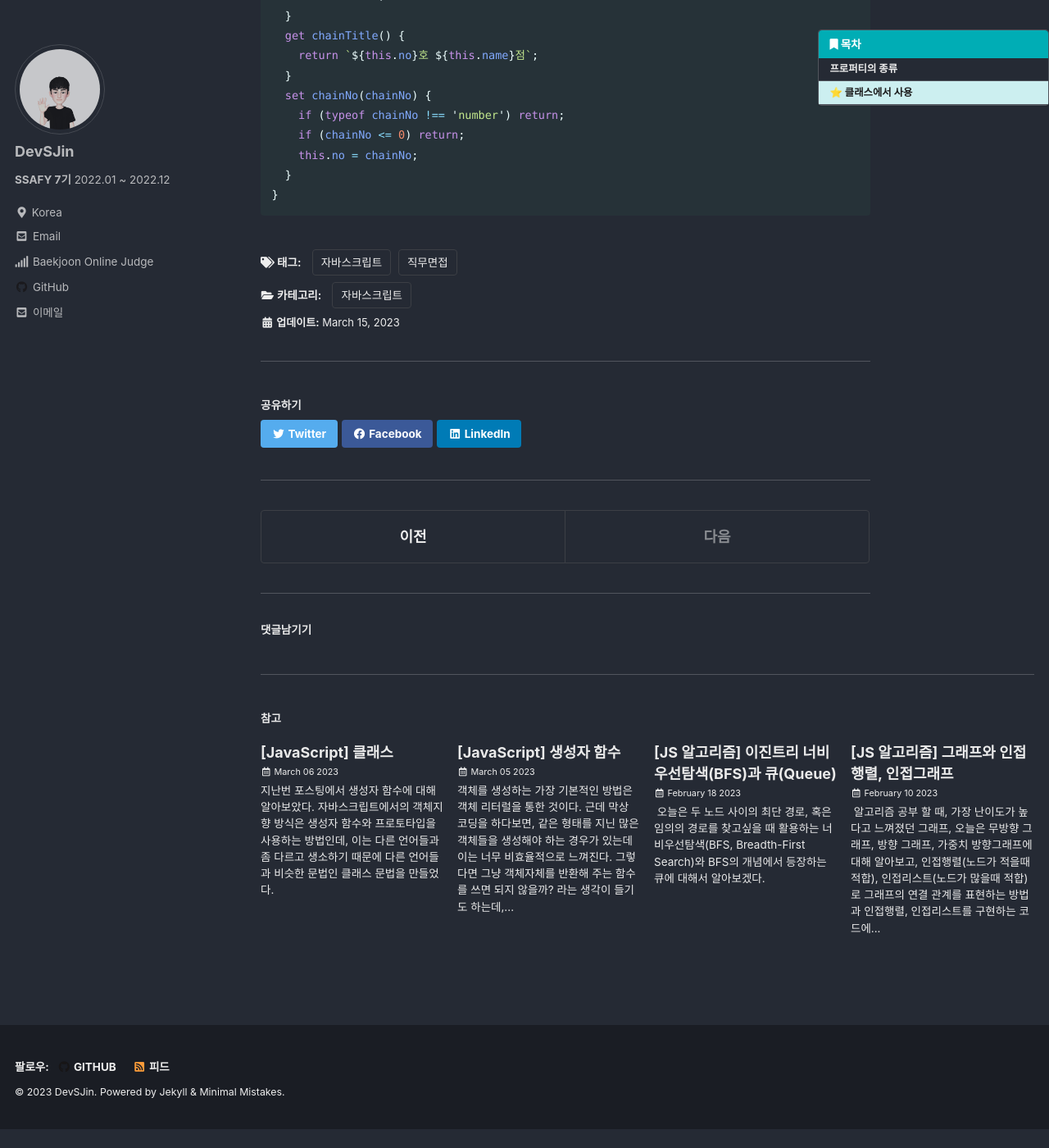
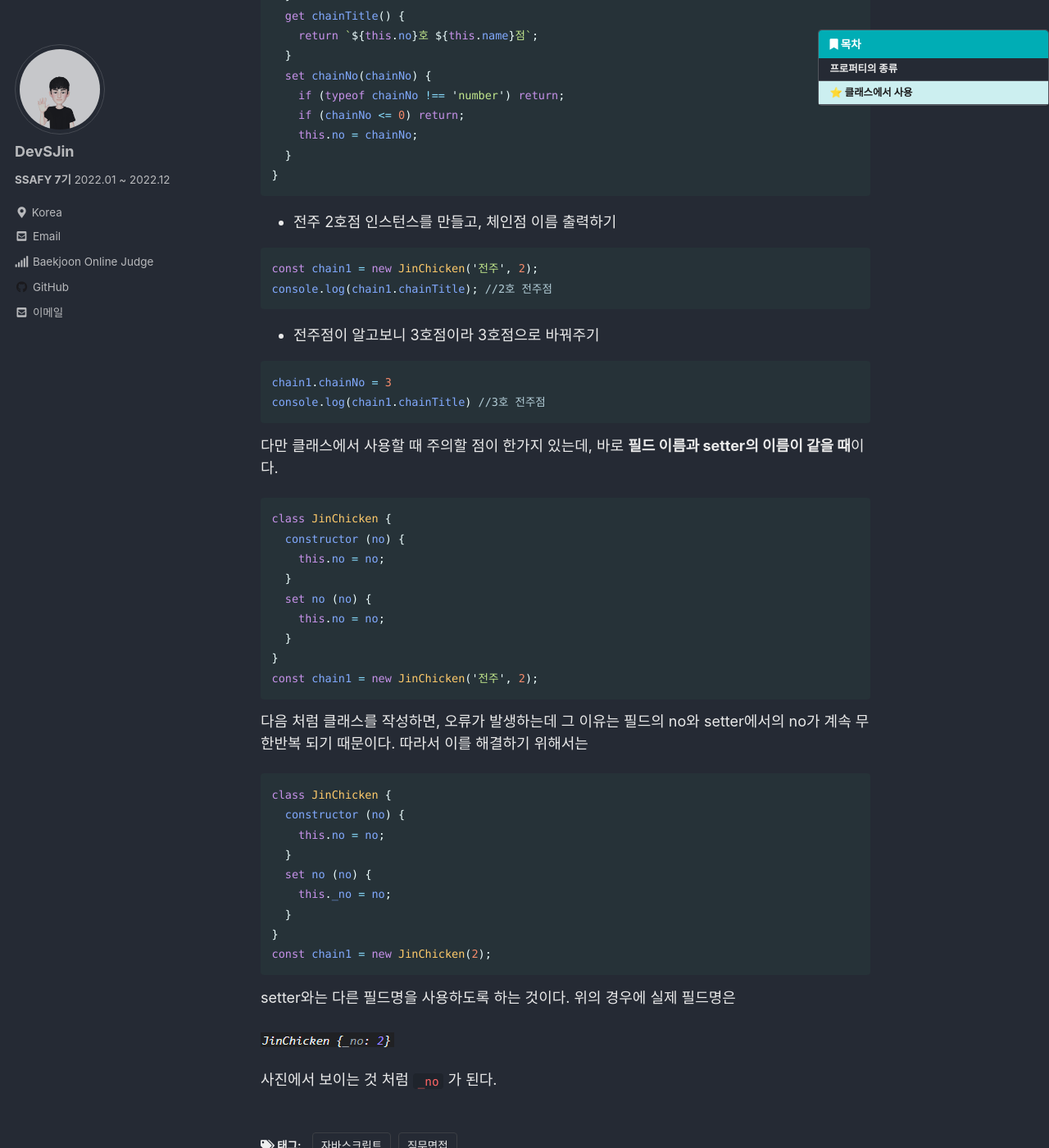
Before and after one commit to DevSJin/DevSJin.github.io, a Jekyll site: the page built from _posts/javascript/2023-03-15-자바스크립트 접근자프로퍼티.md, in a window 1280 px wide and 1400 px high, scrolled down 1492 px. Shown: the whole window at 82% size. Built offline with Jekyll 4.4.1, drawn with Linux system fonts in a browser that asks for light colours; cached includes are drawn as plain includes; comment, search, counter and statistics services are not loaded; before the commit the page ends 2869 px from its top, so only the background shows below that; some of the changed text lies outside the part shown.

Commit message:
접근자 프로퍼티 포스팅

````diff
--- a/_posts/javascript/2023-03-15-자바스크립트 접근자프로퍼티.md
+++ b/_posts/javascript/2023-03-15-자바스크립트 접근자프로퍼티.md
@@ -52,7 +52,6 @@ console.log(person1, person1.koreanAge);
 
 ```js
 person1.koreanAge = 20;
-
 console.log(person1, person1.koreanAge);
 ```
 
@@ -76,3 +75,53 @@ class JinChicken {
   }
 }
 ```
+
+- 전주 2호점 인스턴스를 만들고, 체인점 이름 출력하기
+
+```js
+const chain1 = new JinChicken('전주', 2);
+console.log(chain1.chainTitle); //2호 전주점
+```
+
+- 전주점이 알고보니 3호점이라 3호점으로 바꿔주기
+
+```js
+chain1.chainNo = 3
+console.log(chain1.chainTitle) //3호 전주점
+```
+
+
+
+다만 클래스에서 사용할 때 주의할 점이 한가지 있는데, 바로 **필드 이름과 setter의 이름이 같을 때**이다.
+
+```js
+class JinChicken {
+  constructor (no) {
+    this.no = no;
+  }
+  set no (no) {
+    this.no = no;
+  }
+}
+const chain1 = new JinChicken('전주', 2);
+```
+
+다음 처럼 클래스를 작성하면, 오류가 발생하는데 그 이유는 필드의 no와 setter에서의 no가 계속 무한반복 되기 때문이다. 따라서 이를 해결하기 위해서는
+
+```js
+class JinChicken {
+  constructor (no) {
+    this.no = no;
+  }
+  set no (no) {
+    this._no = no;
+  }
+}
+const chain1 = new JinChicken(2);
+```
+
+setter와는 다른 필드명을 사용하도록 하는 것이다. 위의 경우에 실제 필드명은
+
+![image-20230320205018066](../../assets/images/image-20230320205018066.png)
+
+사진에서 보이는 것 처럼 `_no` 가 된다.
````
Also changed, not shown: other parts of _posts/javascript/2023-03-15-자바스크립트 접근자프로퍼티.md (+2 -2 lines), assets/images/image-20230320205018066.png (added).
